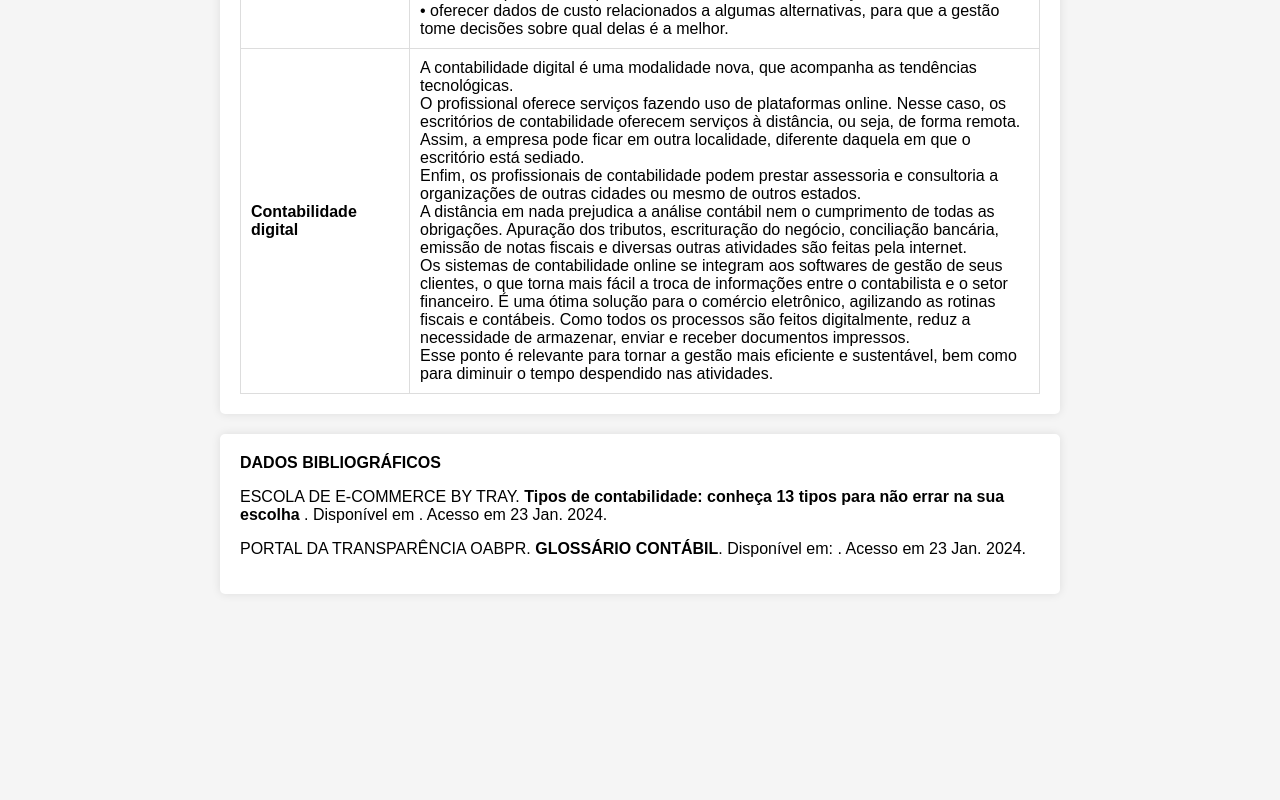
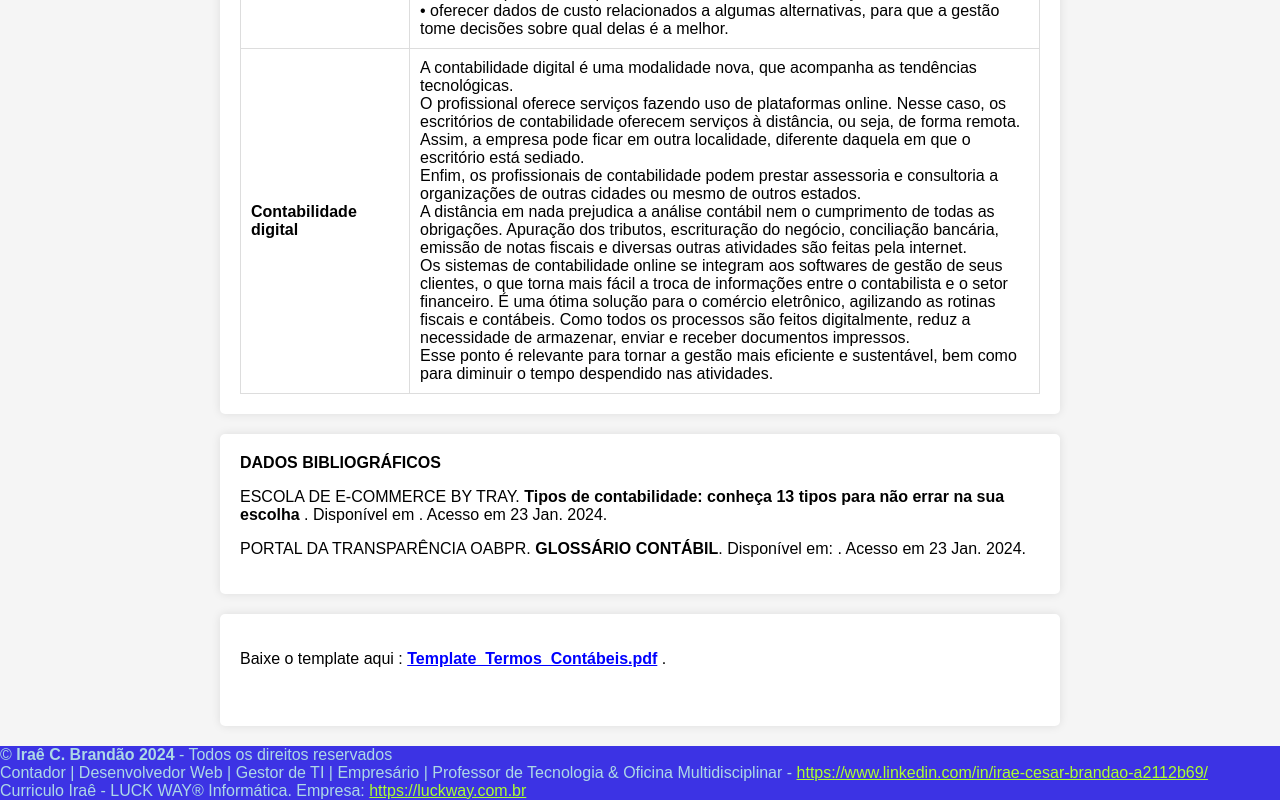
Before and after one commit to Irae-Cesar-Brandao/termos_contabeis, a plain HTML site: page index.html in a window 1280 px wide. Shown: the part 10790-11590 px from the top of the page. Before the commit the page ends 11404 px from the top, so only its background shows below. Drawn offline with Linux system fonts and the light colour scheme.

Commit message:
Alteração com inclusão do template
Adicionando o Template e o icon

```diff
--- a/index.html
+++ b/index.html
@@ -1,9 +1,10 @@
 <!DOCTYPE html>
-<html lang="en">
+<html lang="pt-BR">
 
 <head>
     <meta charset="UTF-8">
     <meta name="viewport" content="width=device-width, initial-scale=1.0">
+    <link rel="shortcut icon" href="favicon.ico" type="image/x-icon" />
     <!--<link rel="stylesheet" href="styles.css">-->
     <title>Termos Contábeis</title>
 
@@ -833,7 +834,6 @@ Os sistemas de contabilidade online se integram aos softwares de gestão de seus
 Esse ponto é relevante para tornar a gestão mais eficiente e sustentável, bem como para diminuir o tempo despendido nas atividades.
 </td>
             </tr>
-
         </table>
     </section>
 
@@ -851,6 +851,31 @@ Esse ponto é relevante para tornar a gestão mais eficiente e sustentável, bem
         </table>
     </section>
 
+<!-- BAIXAR O TEMPLATE -->
+<section id="content">
+<table>
+<p>Baixe o template aqui :  <a href="Template_Termos_Contábeis.pdf"
+					style="color: blue;" target="_blank">
+					<b>Template_Termos_Contábeis.pdf</b></a> .
+					<br><br></p>
+        </table>
+    </section>
 </body>
 
+
+<footer style="background-color: rgb(60, 51, 228);">
+<h7  style="color: lightblue; text-align: center;"> &copy;  <b>Iraê C. Brandão  2024 </b>-  Todos os direitos reservados <br>
+Contador | Desenvolvedor Web | Gestor de TI | Empresário | Professor de Tecnologia & Oficina Multidisciplinar - <a href="https://www.linkedin.com/in/irae-cesar-brandao-a2112b69/"
+		       style="color: greenyellow;" target="_blank">
+	https://www.linkedin.com/in/irae-cesar-brandao-a2112b69/
+	</a></h7>
+<br>
+
+	<h7  style="color: lightblue; text-align: center;">Curriculo Iraê - LUCK WAY® Informática.
+	Empresa:  <a href="http://luckway.com.br"
+		       style="color: greenyellow;" target="_blank">
+	https://luckway.com.br
+	</a></h7>
+</footer>
+
 </html>
```
Also changed, not shown: favicon.ico (added), 2 other files.
